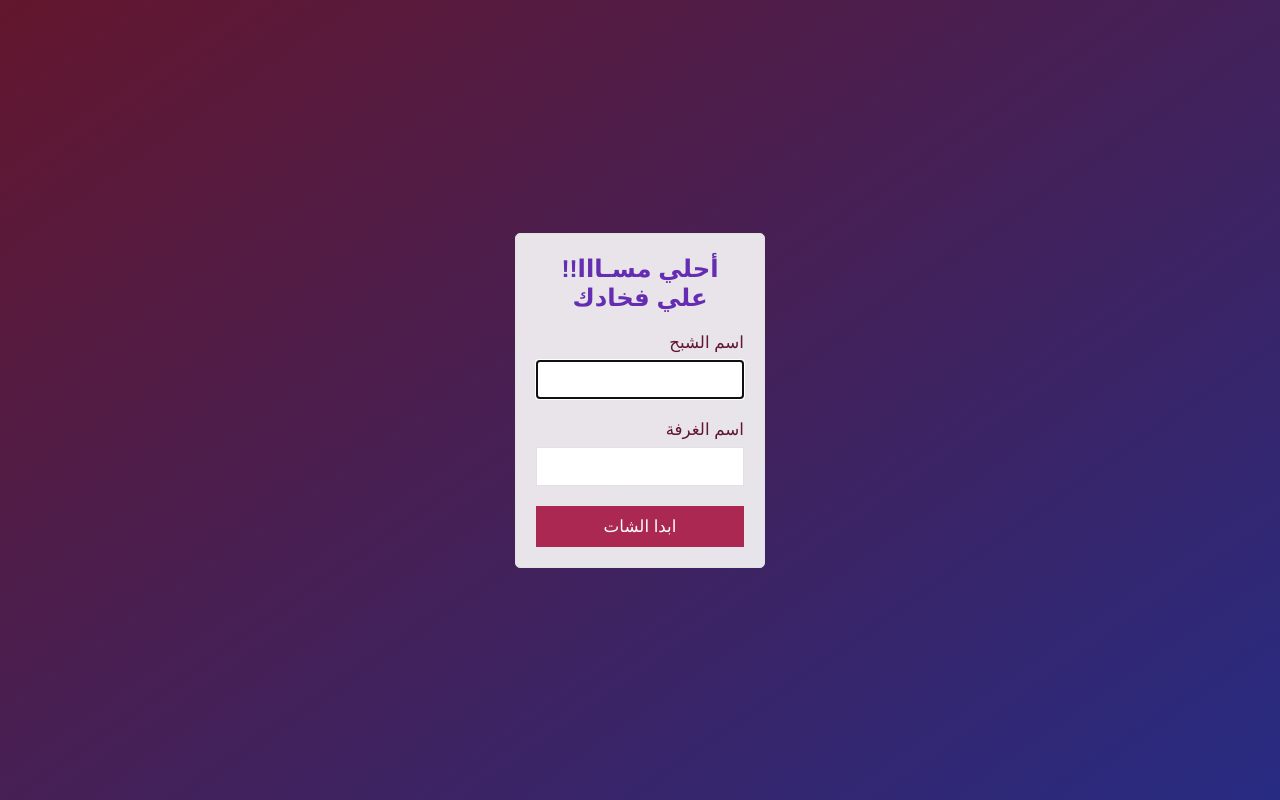
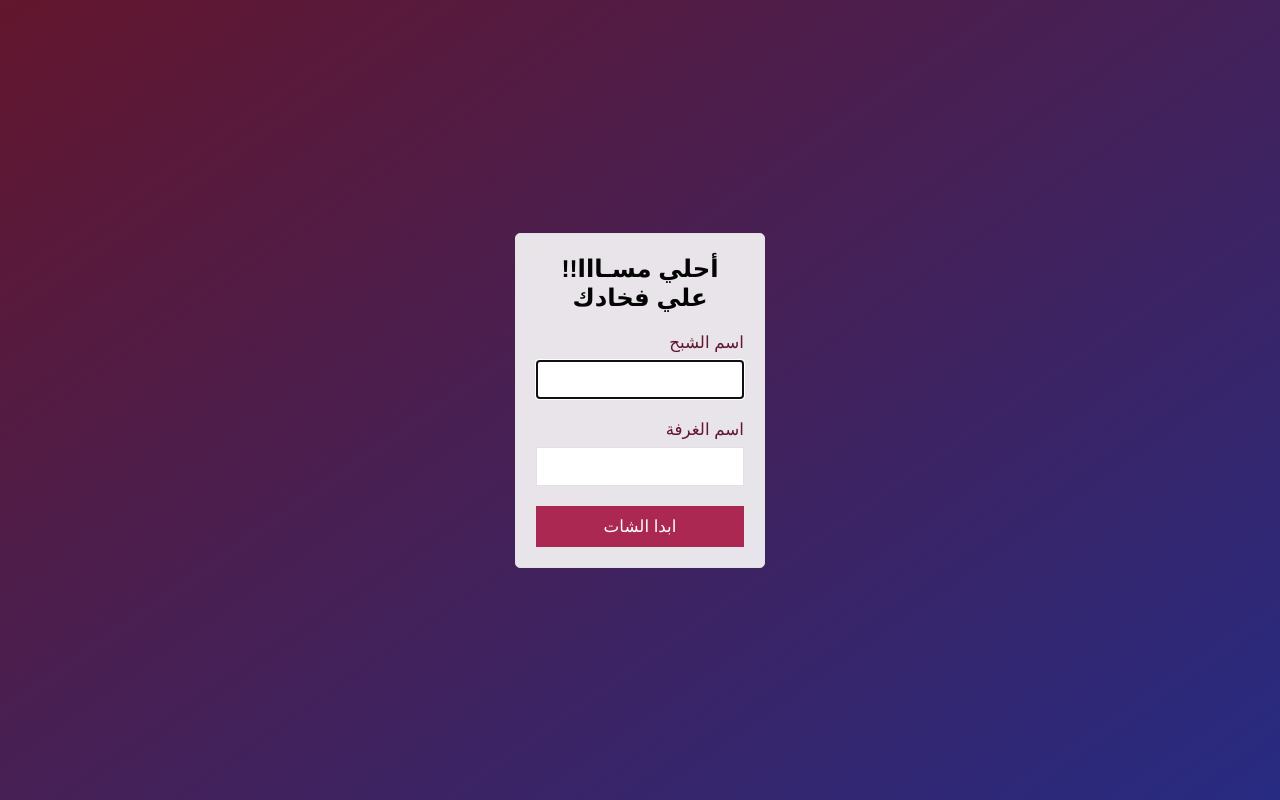
Before and after one commit to theyousry/chat-app, a website: page public/index.html in a window 1280 px wide. Drawn offline with Linux system fonts and the light colour scheme.

Commit message:
some playin'

```diff
--- a/public/css/styles.css
+++ b/public/css/styles.css
@@ -16,7 +16,7 @@ h3 {
   font-weight: 600;
   text-align: center;
   font-size: 1.6rem;
-color: rgb(101, 45, 177);
+color: rgb(4, 4, 4);
 
 }
 
```
